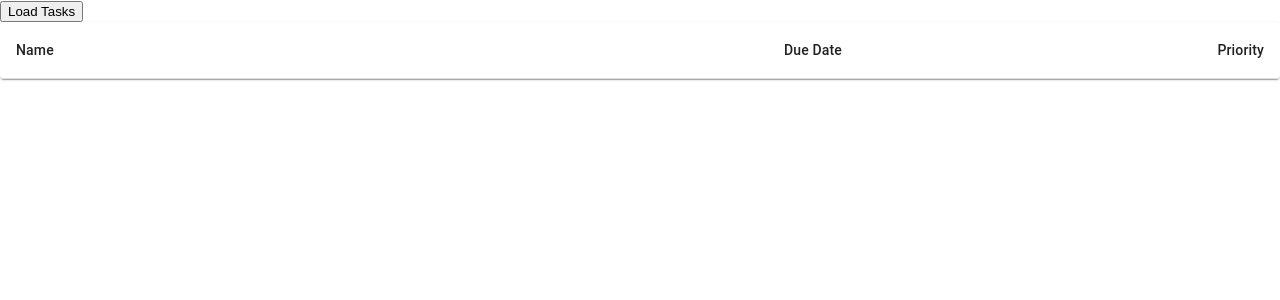
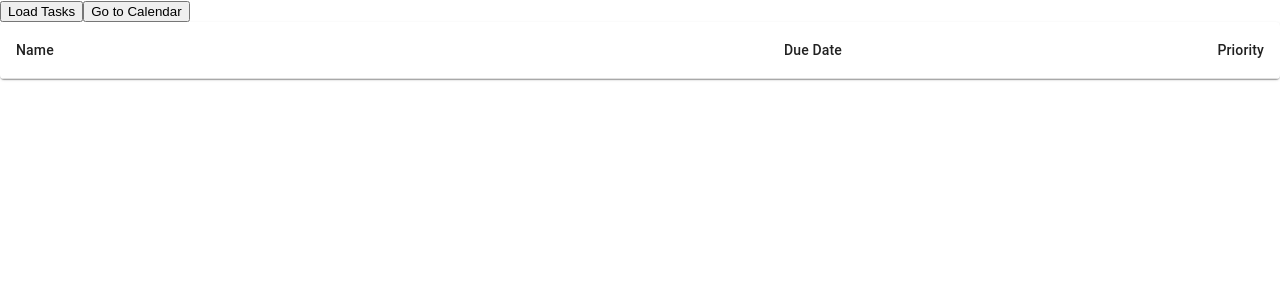
Before and after one commit to StevenTian0/myScheduler, a React (Create React App) app in the folder frontend/: page /tasklist in a window 1280 px wide. Shown: the top 300 px of the page. Built offline with nearby package versions, Linux system fonts and the light colour scheme.

Commit message:
Connect Calendar with TaskList

```diff
--- a/frontend/src/Calendar.jsx
+++ b/frontend/src/Calendar.jsx
@@ -5,6 +5,7 @@ import {
   DayPilotCalendar,
   DayPilotNavigator,
 } from "@daypilot/daypilot-lite-react";
+import { Link } from "react-router-dom";
 
 import axios from "axios";
 
@@ -174,6 +175,9 @@ class Calendar extends Component {
           />
         </div>
         <div style={styles.main}>
+          <Link to="/tasklist">
+            <button>Go to Task List</button>
+          </Link>
           <DayPilotCalendar {...this.state} ref={this.calendarRef} />
           <AddTask onSubmit={this.handleAddTask} />
         </div>
--- a/frontend/src/TaskLists.jsx
+++ b/frontend/src/TaskLists.jsx
@@ -12,6 +12,7 @@ import {
   IconButton,
 } from "@material-ui/core";
 import { KeyboardArrowDown, KeyboardArrowUp } from "@material-ui/icons";
+import { Link } from "react-router-dom";
 
 const TaskList = () => {
   const [tasks, setTasks] = useState(null);
@@ -75,6 +76,9 @@ const TaskList = () => {
   return (
     <div>
       <button onClick={loadTasks}>Load Tasks</button>
+      <Link to="/calendar">
+        <button>Go to Calendar</button>
+      </Link>
       <TableContainer component={Paper}>
         <Table>
           <TableHead>
```
